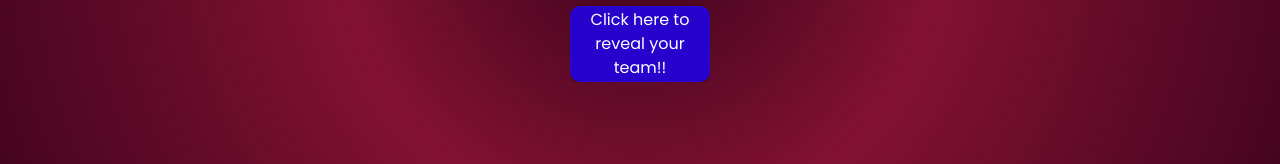
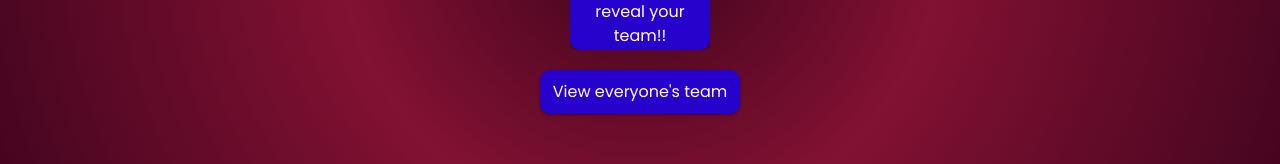
Before and after one commit to chowieuk/sweepstakes-app, a React (Create React App) app: page /home in a window 1280 px wide. Shown: the part 474-638 px from the top of the page. Built offline with nearby package versions, Linux system fonts and the light colour scheme; no server answers.

Commit message:
button added

```diff
--- a/src/pages/HomepageLoggedOn.js
+++ b/src/pages/HomepageLoggedOn.js
@@ -66,6 +66,17 @@ export default function HomePageLoggedOn() {
               </InfiniteLooper>
             </div>
           </div>
+          <Link
+            to="/leaderboard"
+            style={{ textDecoration: "none", color: "none" }}
+          >
+            <div className="reveal-button" action={"/leaderboard"} style={{ maxWidth: "200px", textAlign: "center", alignSelf: "center", margin: "auto", marginTop: "20px", padding: "10px 0px"  }}>
+              View everyone's team
+            </div>
+          </Link>
+        <div >
+
+        </div>
         </div>
       </div>
     </>
```
